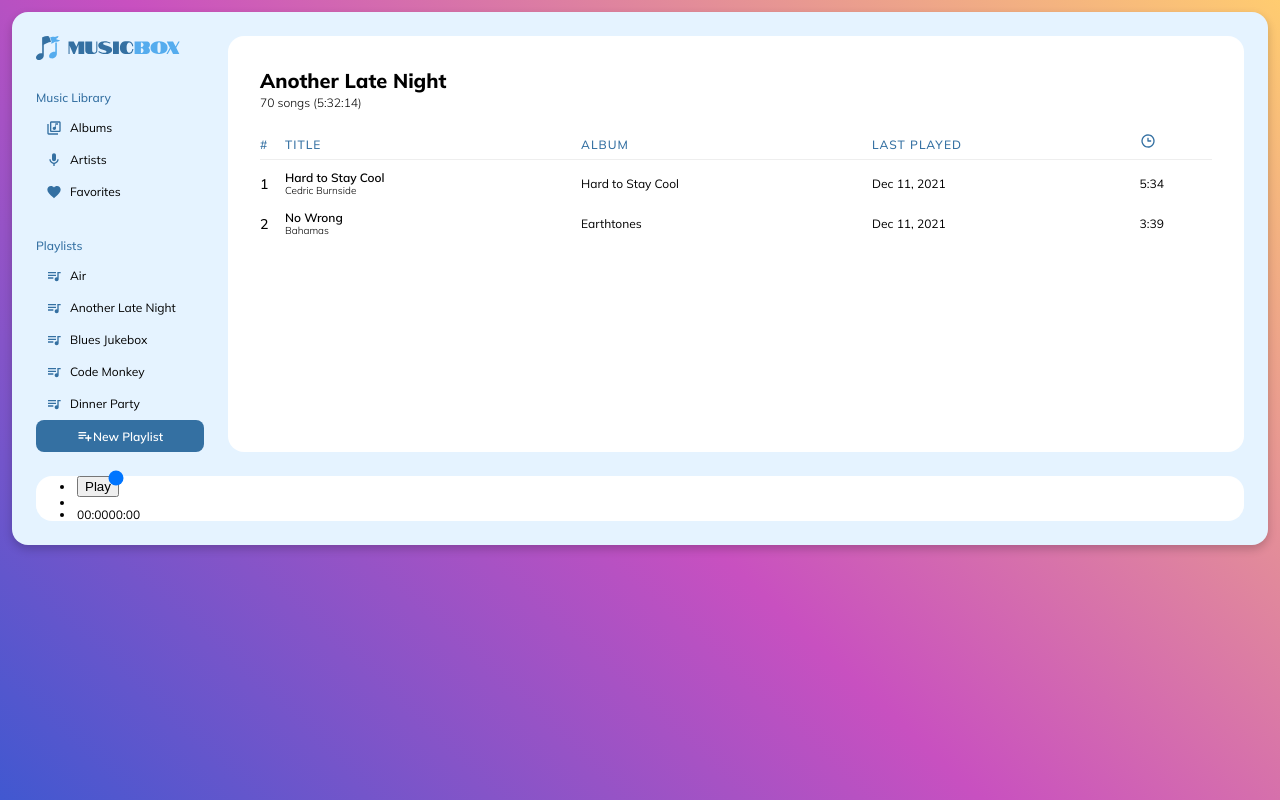
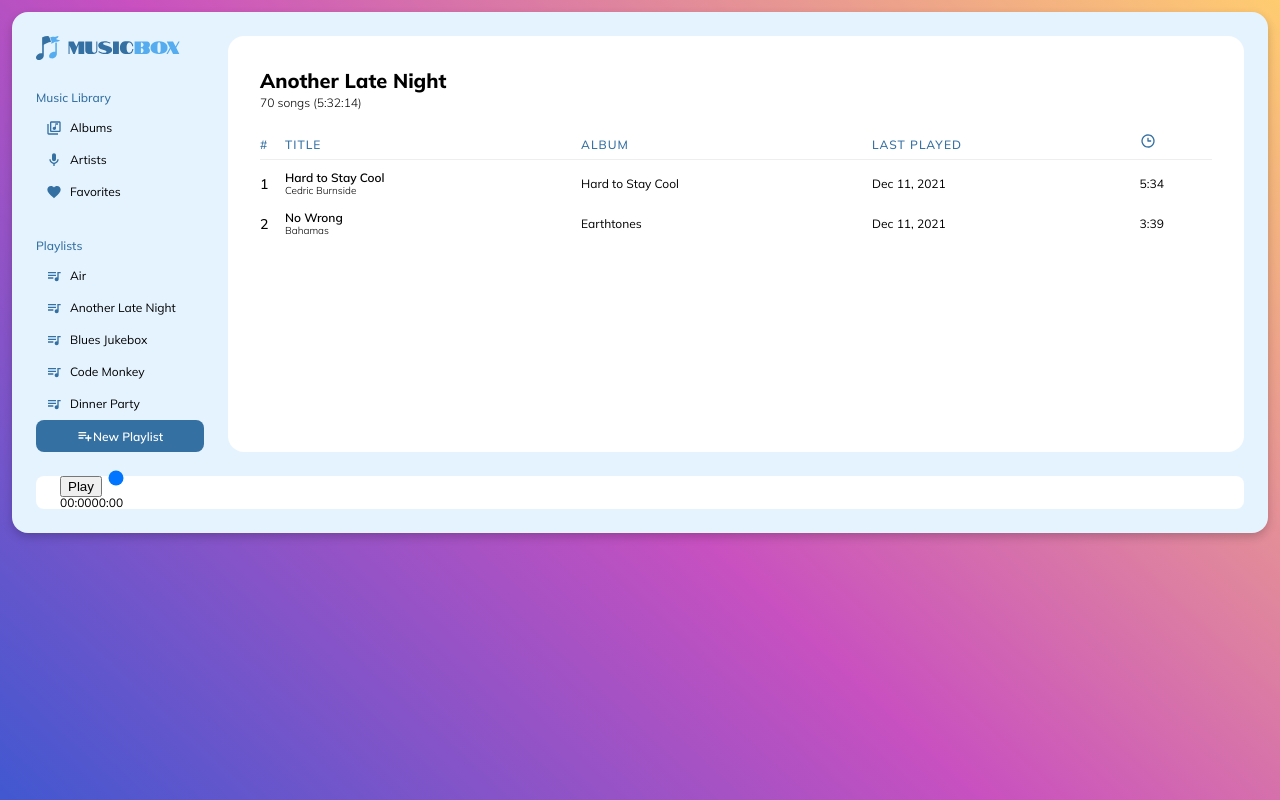
Before and after one commit to vossavant/music-player, a Vue app: page / in a window 1280 px wide. Built offline with nearby package versions, Linux system fonts and the light colour scheme.

Commit message:
Update main.css

```diff
--- a/public/css/main.css
+++ b/public/css/main.css
@@ -41,6 +41,10 @@ main {
 	padding: 24px;
 }
 
+menu {
+	list-style: none;
+}
+
 #media-library {
 	display: flex;
 }
@@ -58,3 +62,7 @@ main {
 .rounded--all {
 	border-radius: 16px;
 }
+
+.rounded--small {
+	border-radius: 8px;
+}
```
